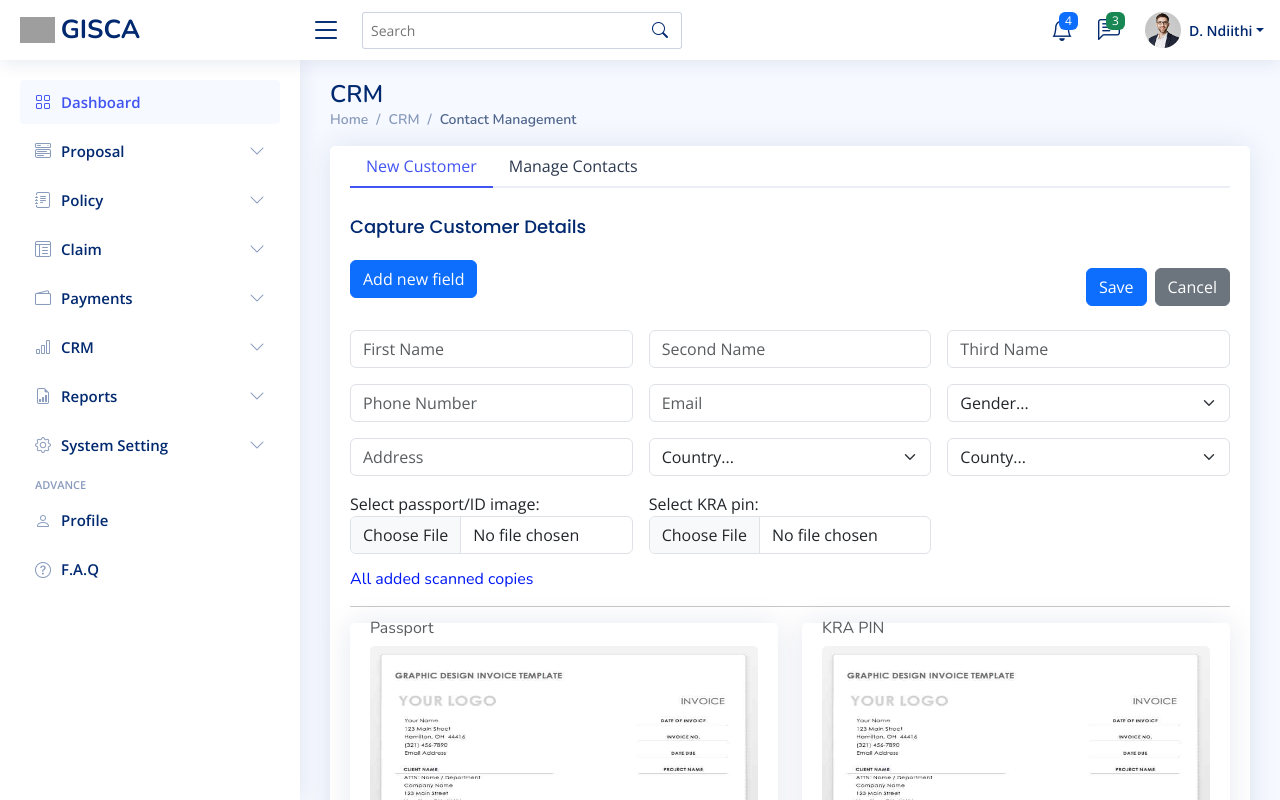
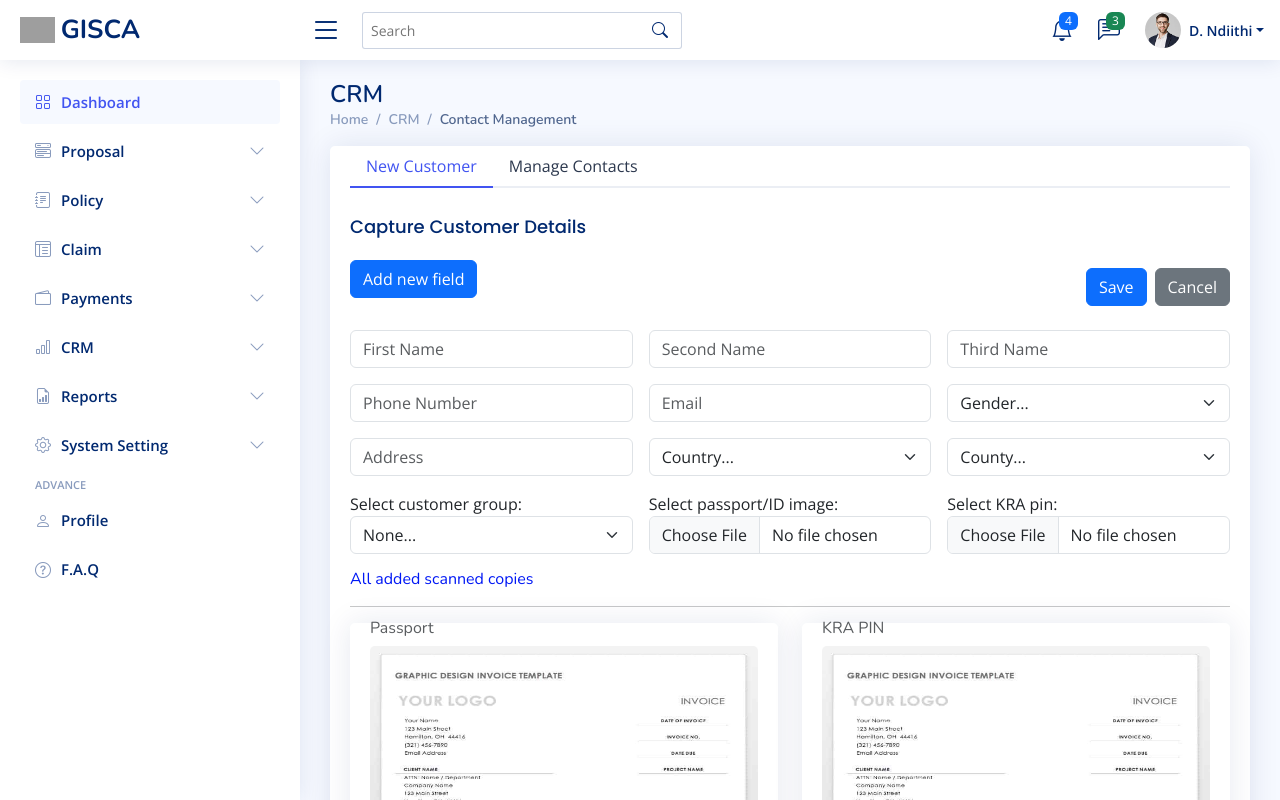
Before and after one commit to General-Insurance-Soft/tchalla, a Next.js app: page /page/crm/contact in a window 1280 px wide. Shown: the top 800 px of the page. Built offline with nearby package versions, Linux system fonts and the light colour scheme; grey boxes are pictures that could not be loaded.

Commit message:
customer group

```diff
--- a/app/page/crm/contact/customer_form.js
+++ b/app/page/crm/contact/customer_form.js
@@ -92,6 +92,15 @@ export default function CustomerForm({ action }) {
                     </select>
                 </div>
                 <div className="col-md-4">
+                    <label for="customer-group">Select customer group:</label>
+                    <select id="customer-group" className="form-select">
+
+                        {action === "add" ? [<option key={1} defaultValue>None...</option>, <option key={2} >Group 1</option>] : <option>Group 1</option>}
+                        <option>Group 2</option>
+                        <option>Group 3</option>
+                    </select>
+                </div>
+                <div className="col-md-4">
                     <label for="img">Select passport/ID image:</label>
                     <input type="file" id="img" name="img" accept="image/*" className="form-control" />
                 </div>
```
